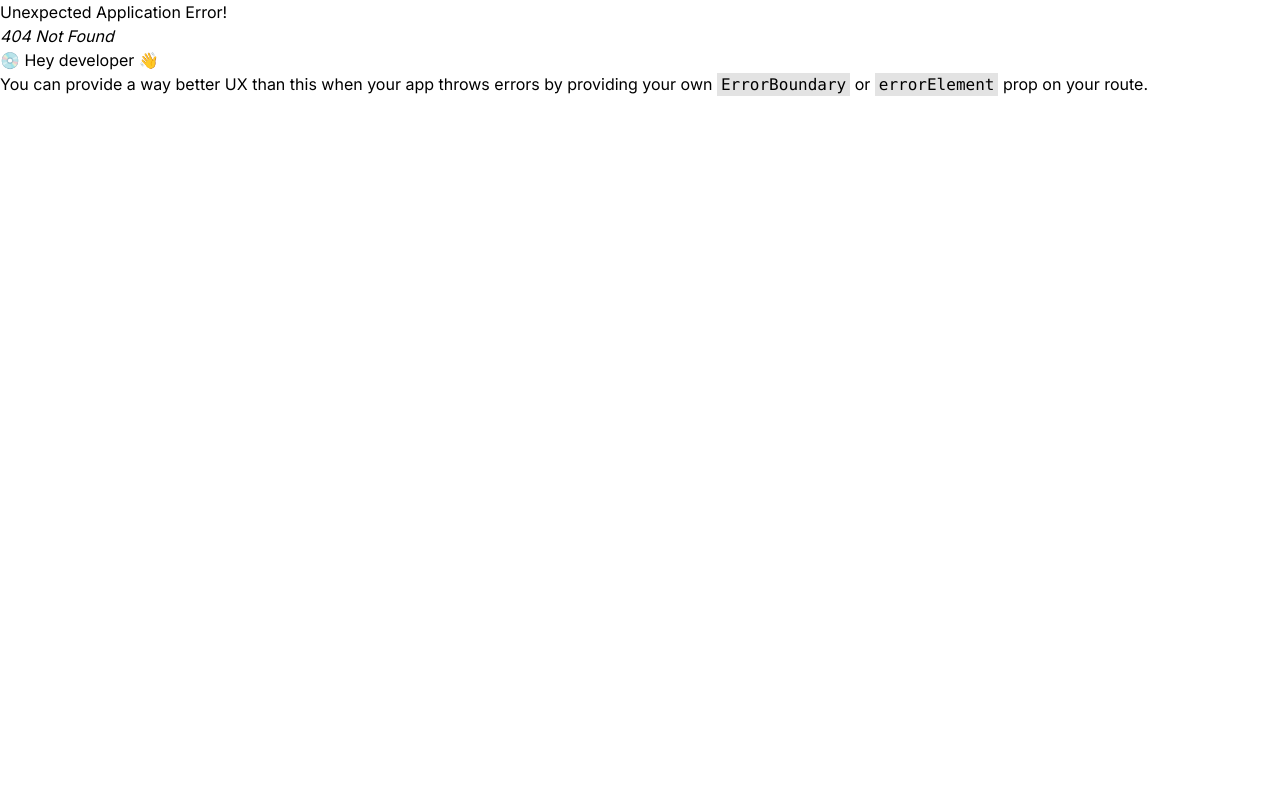
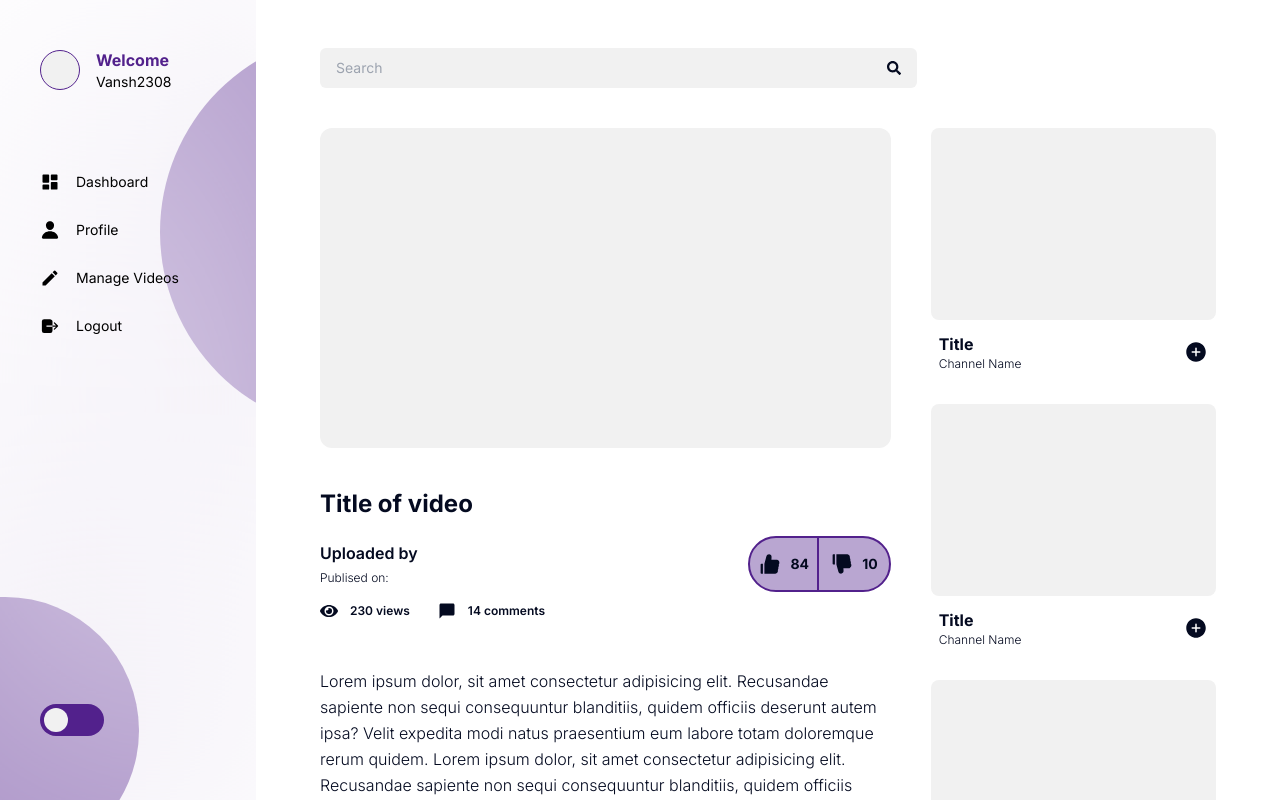
Before and after one commit to vansh2308/video-streaming, a React (Vite) app in the folder frontend/: page /1/1 in a window 1280 px wide. Before the commit this address had no page. Built offline with nearby package versions, Linux system fonts and the light colour scheme.

Commit message:
Makes video viewer

```diff
--- a/frontend/src/app.css
+++ b/frontend/src/app.css
@@ -25,3 +25,6 @@
 ::-webkit-scrollbar {
   display: none;
 }
+button{
+  cursor: pointer;
+}
--- a/frontend/src/components/Dashboard.jsx
+++ b/frontend/src/components/Dashboard.jsx
@@ -1,11 +1,12 @@
 import React from 'react'
 import { FaSearch } from "react-icons/fa"
-// import Thumbnail from './Thumbnail'
 import { IoAddCircle } from "react-icons/io5";
+import { Outlet, useNavigate } from 'react-router';
 
 
 
 const Dashboard = () => {
+
   return (
     <div className='w-full flex flex-col h-full'>
 
@@ -16,7 +17,14 @@ const Dashboard = () => {
 
       <div className='flex py-10 h-full'>
 
-        <DefaultViewer />
+        <div className='w-4/6 h-full overflow-scroll'>
+          {/* <DefaultViewer /> */}
+          {/* <VideoViewer /> */}
+
+          <Outlet />
+
+
+        </div>
 
         <div className='flex w-2/6 h-full flex-col overflow-scroll ml-10 '>
           <Thumbnail />
@@ -39,31 +47,10 @@ const Dashboard = () => {
 export default Dashboard
 
 
-function DefaultViewer(props) {
+const Thumbnail = () => {
+  const navigate = useNavigate()
   return (
-    <div className='w-4/6 h-fit'>
-      <div className='w-full h-[20rem] rounded-xl tagline-wrapper relative overflow-hidden '>
-        <div className="absolute mask h-full w-full " />
-        <div className='absolute text-w bottom-8 left-8'>
-          <h2 className=' font-extrabold text-5xl tracking-wider mb-4' >UNPAUSED</h2>
-          <h4 className=' font-normal text-xl w-3/4'>Jaw dropping videos on your way, uninterrupted </h4>
-        </div>
-      </div>
-
-      <div className='w-5/6 leading-relaxed font-light mt-10'>
-        Lorem ipsum dolor sit amet, consectetur adipiscing elit, sed do eiusmod tempor incididunt ut labore et dolore magna aliqua. Ut enim ad minim veniam, quis nostrud exercitation ullamco laboris nisi ut aliquip ex ea commodo consequat. Duis aute irure dolor in reprehenderit in voluptate velit esse cillum dolore eu fugiat nulla pariatur. Excepteur sint occaecat cupidatat non proident, sunt in culpa qui officia deserunt mollit anim id est laborum.
-      </div>
-    </div>
-  )
-}
-
-
-
-
-
-const Thumbnail = () => {
-  return (
-    <div className='w-full flex-shrink-0 h-fit mb-8'>
+    <div className='w-full flex-shrink-0 h-fit mb-8' onClick={()=>{ navigate("/:user/:vid")}}>
       <div className='bg-wd dark:bg-bd w-full h-48 rounded-lg ' />
       <div className='flex justify-between mt-3 px-2'>
         <div>
--- /dev/null
+++ b/frontend/src/components/DefaultViewer.jsx
@@ -0,0 +1,18 @@
+
+export default function DefaultViewer(props) {
+  return (
+    <div>
+      <div className='w-full h-[20rem] rounded-xl tagline-wrapper relative overflow-hidden '>
+        <div className="absolute mask h-full w-full " />
+        <div className='absolute text-w bottom-8 left-8'>
+          <h2 className=' font-extrabold text-5xl tracking-wider mb-4' >UNPAUSED</h2>
+          <h4 className=' font-normal text-xl w-3/4'>Jaw dropping videos on your way, uninterrupted </h4>
+        </div>
+      </div>
+
+      <div className='w-5/6 leading-relaxed font-light mt-10'>
+        Lorem ipsum dolor sit amet, consectetur adipiscing elit, sed do eiusmod tempor incididunt ut labore et dolore magna aliqua. Ut enim ad minim veniam, quis nostrud exercitation ullamco laboris nisi ut aliquip ex ea commodo consequat. Duis aute irure dolor in reprehenderit in voluptate velit esse cillum dolore eu fugiat nulla pariatur. Excepteur sint occaecat cupidatat non proident, sunt in culpa qui officia deserunt mollit anim id est laborum.
+      </div>
+    </div>
+  )
+}
--- a/frontend/src/components/Manage.jsx
+++ b/frontend/src/components/Manage.jsx
@@ -6,12 +6,12 @@ import { NavLink } from 'react-router-dom';
 const Manage = () => {
   return (
     <div>
-      <div className='flex h-full'>
+      <div className='flex h-screen'>
 
         <UploadWrapper />
 
-        <div className='flex w-2/6 h-full flex-col overflow-scroll ml-10 '>
-        <p className='font-medium text-lg mb-4' >Your Videos</p>
+        <div className='flex w-2/6 pb-10 flex-col overflow-scroll ml-10  '>
+          <p className='font-medium text-lg mb-4' >Your Videos</p>
           <Thumbnail />
           <Thumbnail />
           <Thumbnail />
@@ -35,17 +35,21 @@ function UploadWrapper(props) {
   return (
     <div className='w-4/6 h-fit'>
       <p className='font-bold text-lg mb-4' >Create Videos</p>
-      <div className='w-full h-[20rem] rounded-xl bg-wd dark:bg-bd relative overflow-hidden flex items-center justify-center'>
+      <div className='w-full h-[20rem] mb-8 rounded-xl bg-wd dark:bg-bd relative overflow-hidden flex items-center justify-center'>
         <button className='py-3 px-6 border-2 border-pd dark:border-p rounded-xl text-pd dark:text-p font-semibold'>
           Upload Video
         </button>
+      </div>
+
+      <input type='text' placeholder='Title' name='title' className='py-4 px-8 bg-wd dark:bg-bd rounded-md w-full mb-4' />
+      <input type='text' placeholder='Description' name='desc' className='py-4 px-8 bg-wd dark:bg-bd rounded-md w-full mb-4' />
+      <input type='text' placeholder='Tags' name='tags' className='py-4 px-8 bg-wd dark:bg-bd rounded-md w-full mb-4' />
+
+      <button type='submit' className='my-8 bg-pd dark:bg-p py-3 px-6 rounded-xl font-bold'>Submit</button>
 
 
-      </div>
 
-      <div className='w-5/6 leading-relaxed font-light mt-10'>
-        Lorem ipsum dolor sit amet, consectetur adipiscing elit, sed do eiusmod tempor incididunt ut labore et dolore magna aliqua. Ut enim ad minim veniam, quis nostrud exercitation ullamco laboris nisi ut aliquip ex ea commodo consequat. Duis aute irure dolor in reprehenderit in voluptate velit esse cillum dolore eu fugiat nulla pariatur. Excepteur sint occaecat cupidatat non proident, sunt in culpa qui officia deserunt mollit anim id est laborum.
-      </div>
+
     </div>
   )
 }
@@ -63,7 +67,7 @@ const Thumbnail = () => {
           <p className='font-light text-xs'>Channel Name </p>
         </div>
         <button>
-          <IoTrashBin  className='text-lg' />
+          <IoTrashBin className='text-lg' />
         </button>
       </div>
     </div>
--- a/frontend/src/components/Profile.jsx
+++ b/frontend/src/components/Profile.jsx
@@ -8,7 +8,8 @@ const Profile = () => {
       <div className='flex   w-3/5 mb-8'>
         <div className=' bg-wd h-20 aspect-square rounded-full border-2 border-pd mr-8' />
         <div className='flex flex-col'>
-          <h3 className='font-semibold text-xl mb-4 text-pd dark:text-p'> Vansh2308 </h3>
+          <h3 className='font-semibold text-xl text-pd dark:text-p'> Vansh Agarwal </h3>
+          <h4 className=' text-sm mb-4 '> @vansh2308 </h4>
           <p className='font-light text-sm'> Lorem ipsum dolor sit amet consectetur adipisicing elit. Quasi, deserunt. Qui, eos voluptates. Similique nulla sunt qui temporibus eveniet dolorum facere accusamus, quis modi architecto neque incidunt, dignissimos quaerat beatae? </p>
         </div>
       </div>
--- /dev/null
+++ b/frontend/src/components/VideoViewer.jsx
@@ -0,0 +1,50 @@
+
+import { FaEye } from "react-icons/fa";
+import { BiSolidComment } from "react-icons/bi"
+import { AiFillLike } from "react-icons/ai";
+import { AiFillDislike } from "react-icons/ai";
+
+export default function VideoViewer(props) {
+  return (
+    <div>
+      <div className='w-full h-[20rem] rounded-xl bg-wd dark:bg-bd relative overflow-hidden '> </div>
+
+      <div className='w-full  leading-relaxed font-light mt-10'>
+        <h2 className='font-bold text-2xl mb-4'>Title of video</h2>
+
+        <div className='flex justify-between'>
+          <div>
+            <h3 className='text-md font-semibold my-1'>Uploaded by</h3>
+            <h5 className='text-xs '>Publised on:</h5>
+            <div className='flex items-center text-xs font-semibold my-4'>
+              <FaEye className='mr-3 text-lg' />
+              230 views
+              <BiSolidComment className='ml-7 mr-3 text-lg' />
+              14 comments
+            </div>
+          </div>
+
+          <div className='w-1/4 h-14 flex rounded-full bg-pd/40 dark:bg-p/40 relative overflow-hidden border-2 border-pd dark:border-p'>
+            <button className='w-1/2 h-full border-r-2 border-pd flex justify-center items-center'>
+              <AiFillLike className='text-2xl mr-2' />
+              <span className='font-bold text-sm'>84</span>
+            </button>
+            <button className='w-1/2 h-full flex justify-center items-center'>
+              <AiFillDislike className='text-2xl mr-2' />
+              <span className='font-bold text-sm'>10</span>
+            </button>
+
+
+
+          </div>
+        </div>
+
+        <div className='text-md my-8 font-light'>
+          Lorem ipsum dolor, sit amet consectetur adipisicing elit. Recusandae sapiente non sequi consequuntur blanditiis, quidem officiis deserunt autem ipsa? Velit expedita modi natus praesentium eum labore totam doloremque rerum quidem.
+          Lorem ipsum dolor, sit amet consectetur adipisicing elit. Recusandae sapiente non sequi consequuntur blanditiis, quidem officiis deserunt autem ipsa? Velit expedita modi natus praesentium eum labore totam doloremque rerum quidem.
+          Lorem ipsum dolor, sit amet consectetur adipisicing elit. Recusandae sapiente non sequi consequuntur blanditiis
+        </div>
+      </div>
+    </div>
+  )
+}
```
Also changed, not shown: frontend/src/main.jsx (+13 -1 lines).
